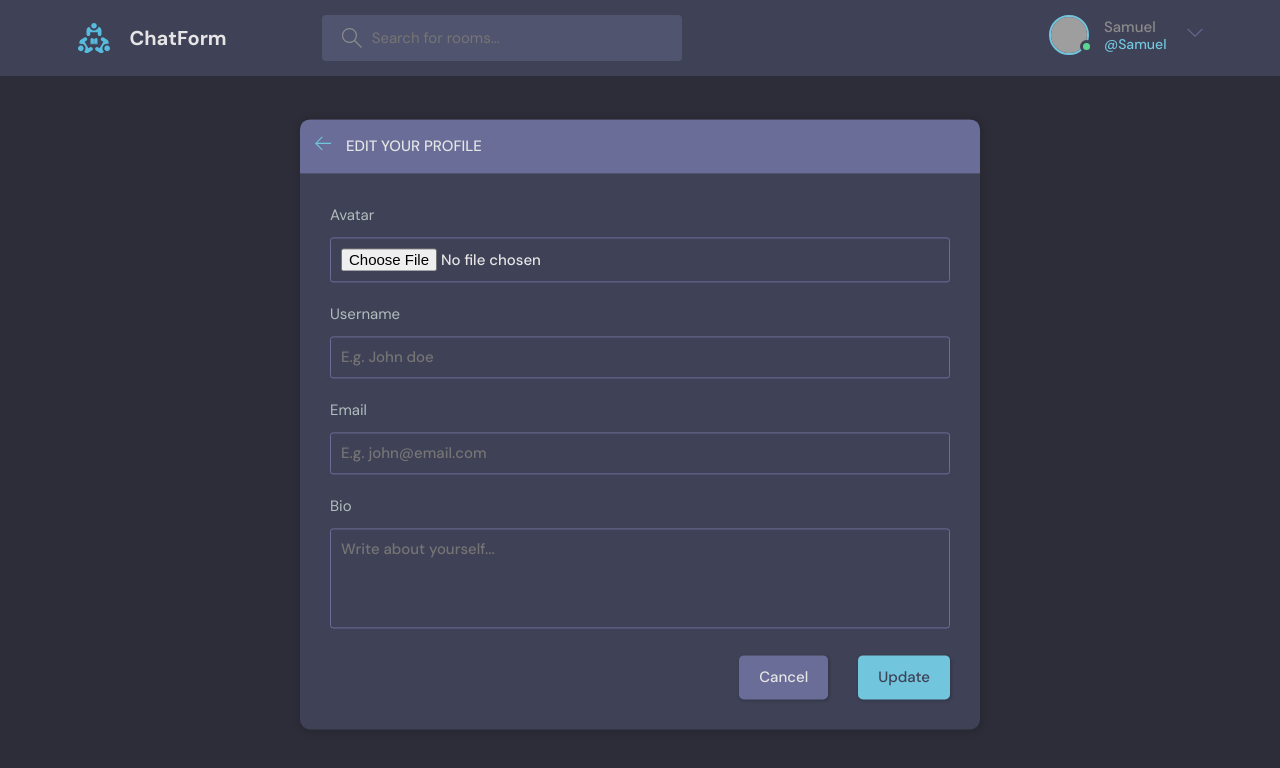
After one commit to SamuelKhoo2003/ChatForm, a Django app: page /update-user/ in a window 1280 px wide. The commit adds this page. Shown: the top 768 px of the page. Run offline with Django 4.2, Linux system fonts and the light colour scheme; a user stored in the database is signed in; parts of the project's set-up code (start-up, migrations or seed data) failed here and were passed over; grey boxes are pictures that could not be loaded.

Commit message:
updated to new edit user page

```diff
--- a/base/forms.py
+++ b/base/forms.py
@@ -8,3 +8,8 @@ class RoomForm(ModelForm):
         model = Room
         fields = '__all__'
         exclude = ['host', 'participants']
+
+
+class UserForm(ModelForm):
+    class Meta:
+        model = ['username', 'email']
--- a/base/templates/base/login_register.html
+++ b/base/templates/base/login_register.html
@@ -6,8 +6,6 @@
 <div>
     <form method="POST" action="">
         {% csrf_token %}
-        <label>Username:</label>
-
         <label>Enter Username:</label>
         <input type="text" name="username" placeholder="Enter Username" />
 
--- a/base/templates/base/profile.html
+++ b/base/templates/base/profile.html
@@ -18,7 +18,9 @@
           <div class="profile__info">
             <h3>{{user.username}}</h3>
             <p>@{{user.username}}</p>
-            <a href="edit-user.html" class="btn btn--main btn--pill">Edit Profile</a>
+            {% if request.user == user %}
+            <a href="{% url 'update-user' %}" class="btn btn--main btn--pill">Edit Profile</a>
+            {% endif %}
           </div>
           <div class="profile__about">
             <h3>About</h3>
--- /dev/null
+++ b/base/templates/base/update_profile.html
@@ -0,0 +1,54 @@
+{% extends 'main.html' %}
+
+{% block content %}
+
+<main class="update-account layout">
+    <div class="container">
+        <div class="layout__box">
+            <div class="layout__boxHeader">
+                <div class="layout__boxTitle">
+                    <a href="{{request.META.HTTP_REFERER}}">
+                        <svg version="1.1" xmlns="http://www.w3.org/2000/svg" width="32" height="32"
+                            viewBox="0 0 32 32">
+                            <title>arrow-left</title>
+                            <path
+                                d="M13.723 2.286l-13.723 13.714 13.719 13.714 1.616-1.611-10.96-10.96h27.625v-2.286h-27.625l10.965-10.965-1.616-1.607z">
+                            </path>
+                        </svg>
+                    </a>
+                    <h3>Edit your profile</h3>
+                </div>
+            </div>
+            <div class="layout__body">
+              {% csrf_token %}
+                <form class="form" action="#">
+                    <div class="form__group">
+                        <label for="profile_pic">Avatar</label>
+                        <input id="profile_pic" name="profile_pic" type="file" />
+                    </div>
+
+          <div class="form__group">
+            <label for="username">Username</label>
+            <input id="username" name="username" type="text" placeholder="E.g. John doe" />
+          </div>
+
+          <div class="form__group">
+            <label for="email">Email</label>
+            <input id="email" name="email" type="text" placeholder="E.g. john@email.com" />
+          </div>
+
+                    <div class="form__group">
+                        <label for="user_bio">Bio</label>
+                        <textarea name="user_bio" id="user_bio" placeholder="Write about yourself..."></textarea>
+                    </div>
+                    <div class="form__action">
+                        <a class="btn btn--dark" href="{{request.META.HTTP_REFERER}}">Cancel</a>
+                        <button class="btn btn--main" type="submit">Update</button>
+                    </div>
+                </form>
+            </div>
+        </div>
+    </div>
+  </div>
+</main>
+{% endblock content %}
--- a/base/urls.py
+++ b/base/urls.py
@@ -15,6 +15,8 @@ urlpatterns = [
     path('delete-room/<str:pk>/', views.deleteroom, name="delete-room"),
     path('delete-message/<str:pk>/', views.deletemessage, name="delete-message"),
     # path('edit-message/<str:pk>/', views.editmessage, name="edit-message"),
+
+    path('update-user/', views.updateruser, name="update-user"),
 ]
 
 #pk is for the primary key which is basically like an ID
--- a/base/views.py
+++ b/base/views.py
@@ -118,14 +118,17 @@ def createroom(request):
     form = RoomForm()
     topics = Topic.objects.all()
     if request.method == 'POST':
-        print(request.POST)
-        form = RoomForm(request.POST)
-        if form.is_valid():
-            room_value = form.save(commit=False)
-            # commit=False gives us an instance of this room
-            room_value.host = request.user
-            room_value.save()
-            return redirect ('home')
+        topic_name = request.POST.get('topic')
+        topic, created = Topic.objects.get_or_create(name=topic_name)
+
+        Room.objects.create(
+            host = request.user,
+            topic = topic,
+            name = request.POST.get('name'),
+            description = request.POST.get('description'),
+        )
+
+        return redirect ('home')
 
     context = {'form': form, 'topics': topics}
     return render(request, 'base/room_form.html', context)
@@ -135,17 +138,23 @@ def updateroom(request, pk):
     room = Room.objects.get(id=pk)
     form = RoomForm(instance=room)
     topics = Topic.objects.all()
-    if request.user != room.host:
-        return HttpResponse('Room host not found')
+    # if request.user != room.host:
+    #     return HttpResponse('Room host not found')
+    # we no longer need this as we have removed the option for the edit and delete button from the front end if the user isnt the host
 
     if request.method == 'POST':
-        form = RoomForm(request.POST, instance=room)
-        if form.is_valid():
-            form.save()
-            return redirect('home')
+        topic_name = request.POST.get('topic')
+        topic, created = Topic.objects.get_or_create(name=topic_name)
+        room.name = request.POST.get('name')
+        room.topic = topic
+        room.description = request.POST.get('description')
+        room.save()
+        return redirect('home')
 
-    context = {'form': form, 'topics': topics}
+    context = {'form': form, 'topics': topics, 'room': room}
     return render(request, 'base/room_form.html', context)
+
+
 
 @login_required(login_url="login")
 def deleteroom(request, pk):
@@ -158,6 +167,8 @@ def deleteroom(request, pk):
         room.delete()
         return redirect('home')
     return render(request, 'base/delete.html', {'obj':room})
+
+
 
 @login_required(login_url="login")
 def deletemessage(request, pk):
@@ -172,6 +183,10 @@ def deletemessage(request, pk):
     return render(request, 'base/delete.html', {'obj':message})
 
 
+@login_required(login_url="login")
+def updateruser(request):
+    return render(request, 'base/update_profile.html')
+
 # another future idea is to have an editting function fo
 # @login_required(login_url="login")
 # def editmessage(request, pk):
--- a/templates/navbar.html
+++ b/templates/navbar.html
@@ -45,7 +45,7 @@
         {% endif %}
 
         <div class="dropdown-menu">
-          <a href="settings.html" class="dropdown-link"
+          <a href="{% url 'update-user' %}" class="dropdown-link"
             ><svg version="1.1" xmlns="http://www.w3.org/2000/svg" width="32" height="32" viewBox="0 0 32 32">
               <title>tools</title>
               <path
```
Also changed, not shown: base/templates/base/room_form.html (+4 -4 lines), db.sqlite3.
